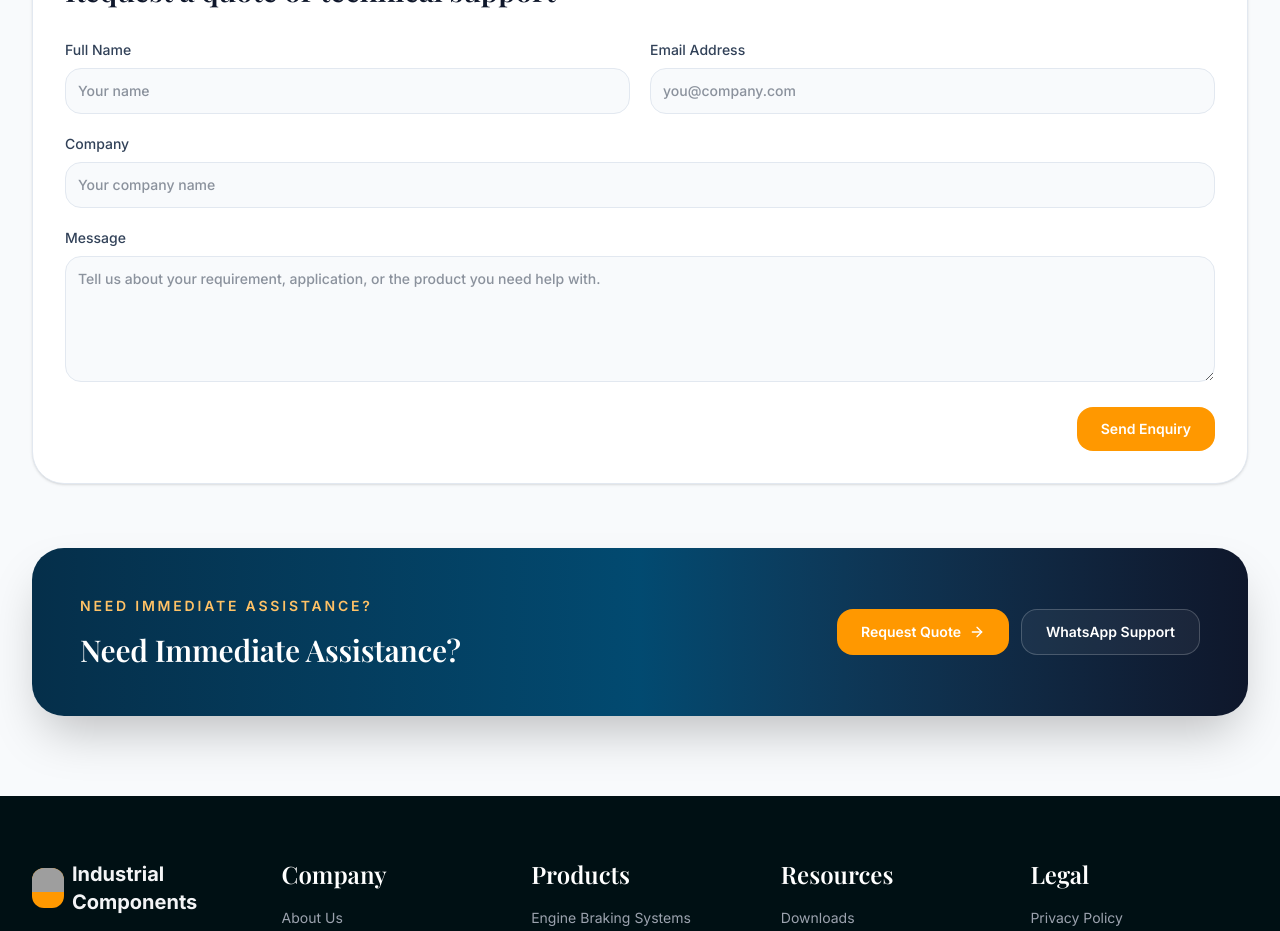
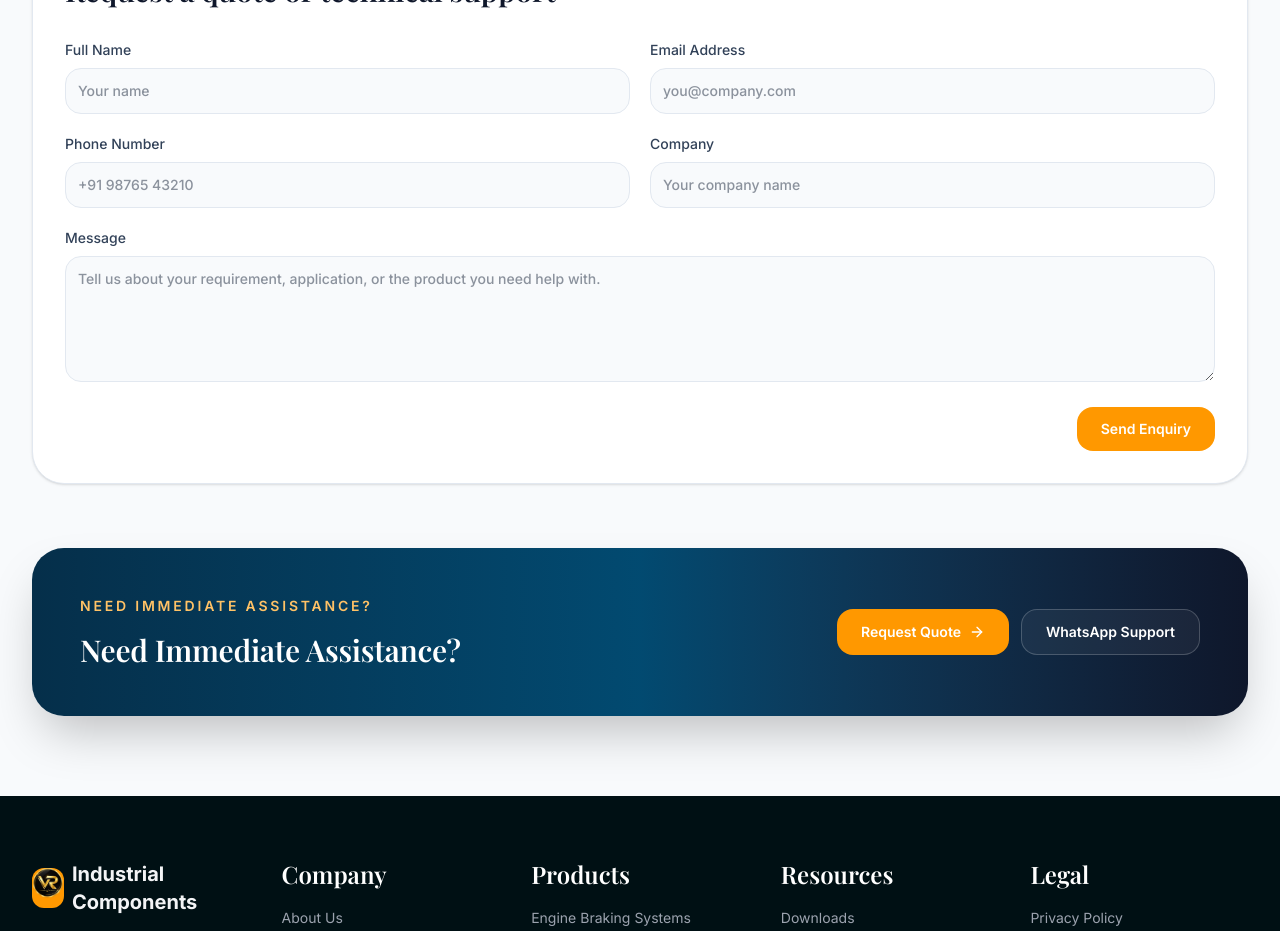
Before and after one commit to Rajmani-Nadar/industrial-parts-cms, a Next.js app: page /contact in a window 1280 px wide. Shown: the part 1900-2831 px from the top of the page. Built offline with nearby package versions, Linux system fonts and the light colour scheme; no server answers; grey boxes are pictures that could not be loaded.

Commit message:
Phase 9: Complete Strapi CMS integration and contact enquiry

```diff
--- a/src/app/products/page.tsx
+++ b/src/app/products/page.tsx
@@ -342,7 +342,7 @@ function ProductFilters({
             <h4 className="mb-3 text-sm font-semibold uppercase tracking-wide text-slate-700">{group.title}</h4>
             <div className="space-y-2">
               {group.items.map((item) => (
-                <label key={item} className="flex cursor-pointer items-center gap-2 text-sm text-slate-600">
+                <label key={`${group.title}-${item}`} className="flex cursor-pointer items-center gap-2 text-sm text-slate-600">
                   <input
                     type="radio"
                     name={group.title}
--- a/src/components/contact/ContactPageContent.tsx
+++ b/src/components/contact/ContactPageContent.tsx
@@ -69,6 +69,7 @@ function GlobeIcon({ className }: { className?: string }) {
 const initialFormState: ContactFormState = {
   name: "",
   email: "",
+  phone: "",
   company: "",
   message: "",
 };
@@ -94,7 +95,7 @@ export function ContactPageContent() {
   const handleSubmit = async (event: React.FormEvent<HTMLFormElement>) => {
     event.preventDefault();
 
-    if (!formData.name || !formData.email || !formData.message) {
+    if (!formData.name || !formData.email || !formData.phone || !formData.message) {
       setSubmitStatus({
         type: "error",
         message: "Please complete the required fields before submitting.",
@@ -110,6 +111,7 @@ export function ContactPageContent() {
         name: formData.name,
         companyName: formData.company,
         email: formData.email,
+        phone: formData.phone,
         subject: "Website Contact Enquiry",
         message: formData.message,
       });
@@ -276,7 +278,20 @@ export function ContactPageContent() {
               />
             </label>
 
-            <label className="text-sm font-medium text-slate-700 md:col-span-2">
+            <label className="text-sm font-medium text-slate-700">
+              Phone Number
+              <input
+                type="tel"
+                name="phone"
+                value={formData.phone}
+                onChange={handleChange}
+                required
+                className="mt-2 w-full rounded-xl border border-slate-200 bg-slate-50 px-3 py-3 text-sm text-slate-800 outline-none transition focus:border-orange-400 focus:ring-2 focus:ring-orange-100"
+                placeholder="+91 98765 43210"
+              />
+            </label>
+
+            <label className="text-sm font-medium text-slate-700">
               Company
               <input
                 type="text"
--- a/src/lib/env.ts
+++ b/src/lib/env.ts
@@ -13,7 +13,7 @@ export function getStrapiEnv(): StrapiEnvConfig {
   return {
     strapiUrl,
     apiToken,
-    hasConfig: Boolean(strapiUrl && apiToken),
+    hasConfig: Boolean(strapiUrl),
   };
 }
 
--- a/src/services/company.ts
+++ b/src/services/company.ts
@@ -21,14 +21,15 @@ const FALLBACK_COMPANY: CompanySettings = {
 };
 
 export async function getCompanySettings(): Promise<CompanySettings> {
-  const response = await fetchAPI<{ data: Array<{ id: number | string; attributes: StrapiCompanyEntry }> }>('/company-settings', {
-    populate: ['logo', 'navbarLogo'],
+  const response = await fetchAPI<{ data: { id: number | string; attributes: StrapiCompanyEntry } | null }>('/company-setting', {
+    populate: "*",
     revalidate: 3600,
   });
 
-  if (response?.data && Array.isArray(response.data) && response.data.length > 0) {
-    const entry = response.data[0]?.attributes;
-    if (entry) {
+  if (response?.data) {
+  const entry = response.data.attributes;
+
+  if (entry) {
       return {
         id: String(entry.id ?? 'company-settings'),
         companyName: entry.companyName ?? FALLBACK_COMPANY.companyName,
--- a/src/types/contact.ts
+++ b/src/types/contact.ts
@@ -22,6 +22,7 @@ export interface ContactInfoBlock {
 export interface ContactFormState {
   name: string;
   email: string;
+  phone: string;
   company?: string;
   message: string;
 }
```
Also changed, not shown: public/favicon-192x192.png (added), public/logo.png (added).
